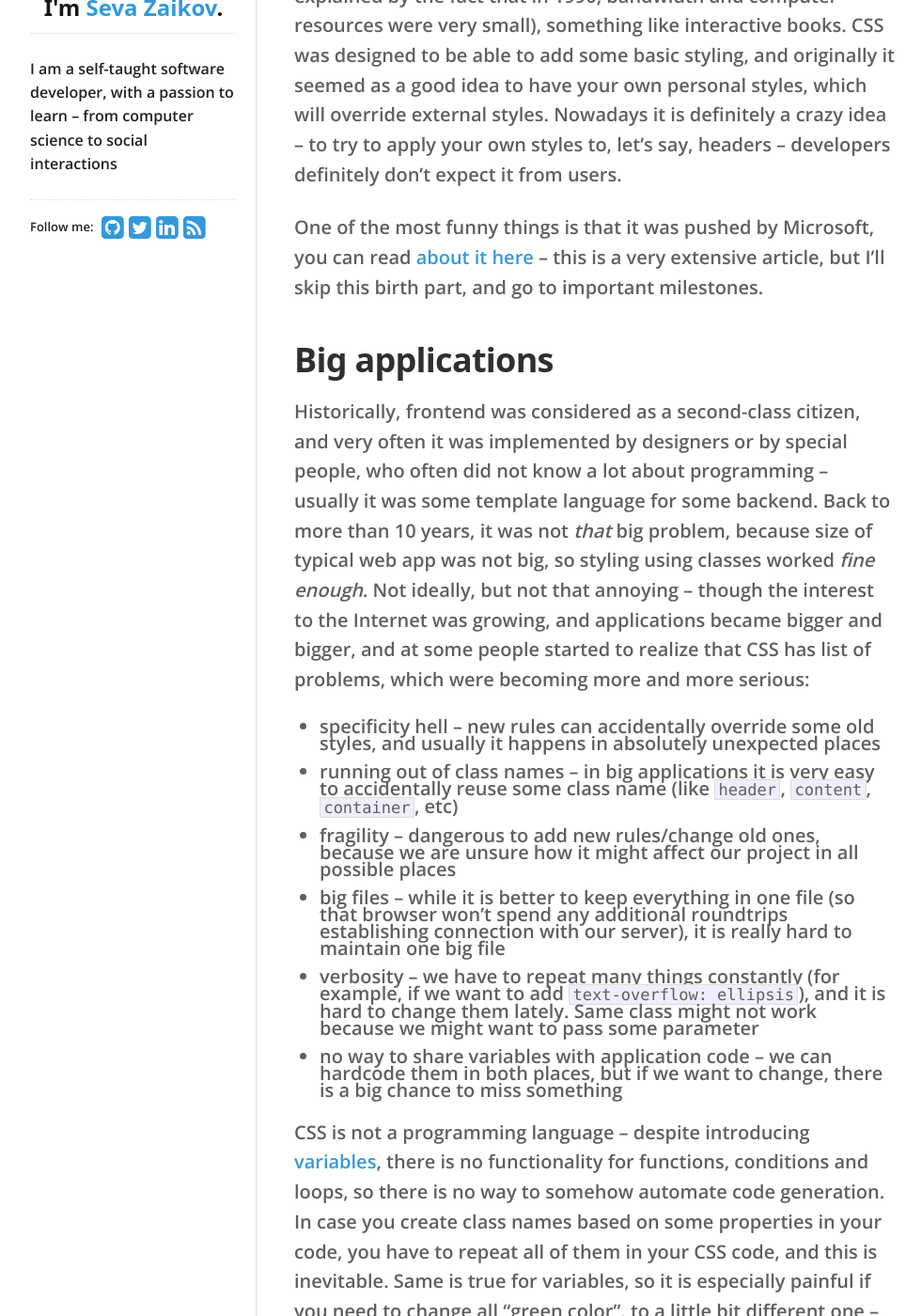
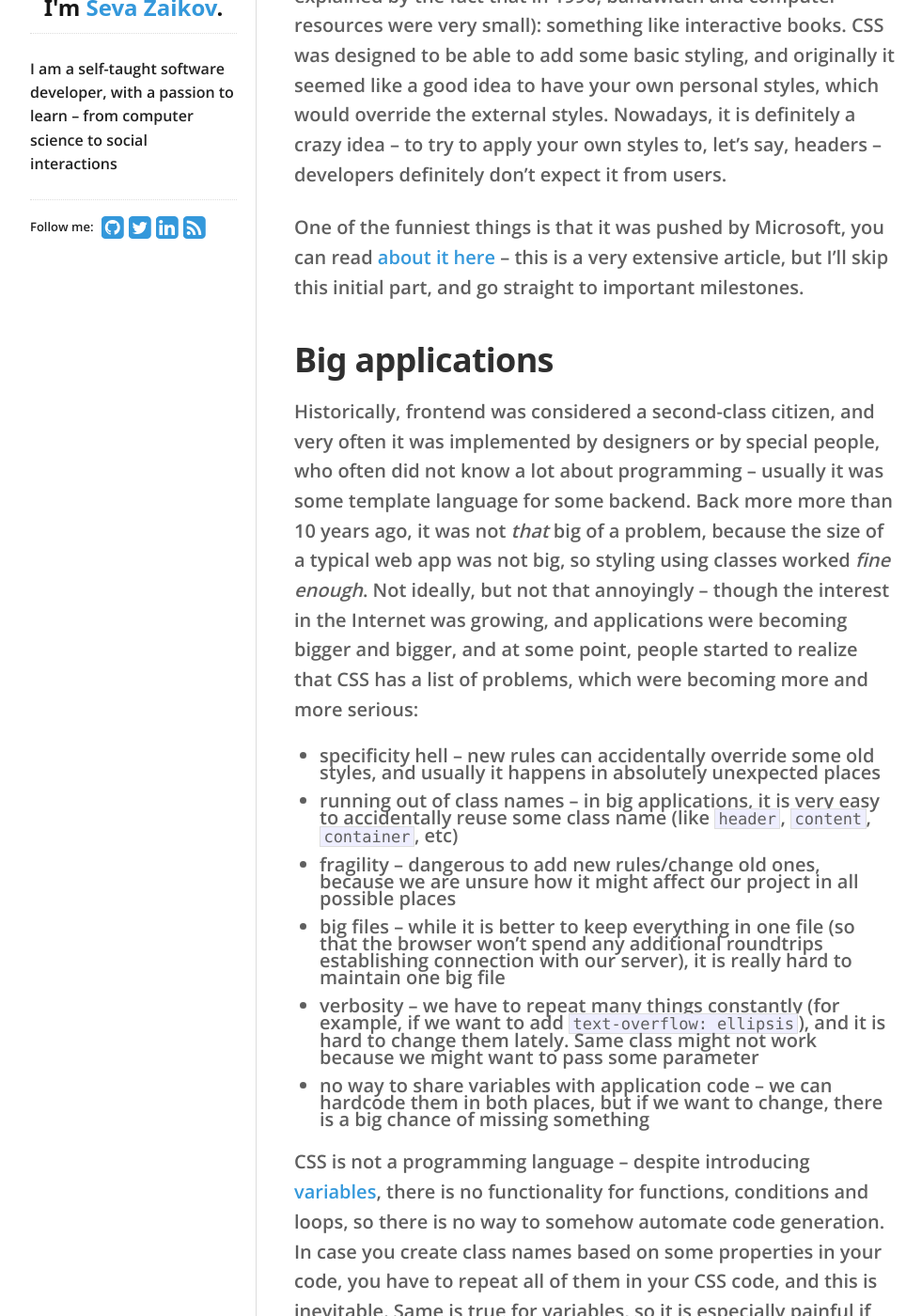
Before and after one commit to Bloomca/blog, a Jekyll site: the page built from _posts/2017-8-25-css-state-of-the-art.md, in a window 1280 px wide and 1400 px high, scrolled down 334 px. Shown: the whole window at 94% size, without its empty margins (138-1119 px from the left). Built offline with Jekyll 4.4.1, drawn with Linux system fonts in a browser that asks for light colours; nearby versions of some CDN libraries; some of the changed text lies outside the part shown.

Commit message:
fix typos

```diff
--- a/_posts/2017-8-25-css-state-of-the-art.md
+++ b/_posts/2017-8-25-css-state-of-the-art.md
@@ -1,27 +1,27 @@
 ---
 layout: post
 title: State of the art in CSS
-keywords: css, javascript, stylesheet, css-in-js, css-modules, webpack, react, sass, less, styled-components, aphrodite, glamour, BEM, Atomic CSS, SMACSS, OOCSS
+keywords: css, javascript, stylesheet, css-in-js, css-modules, webpack, react, sass, less, styled-components, aphrodite, glamour, BEM, Atomic CSS, SMACSS, OOCSS, Radium
 ---
 
-> This article touches latest trends in CSS for big web applications (usually [SPA](https://en.wikipedia.org/wiki/Single-page_application)). I don't try to question whether it is a right or wrong direction, rather try to list all of them.
+> This article touches on the latest trends in CSS for big web applications (usually [SPA](https://en.wikipedia.org/wiki/Single-page_application)). I don't try to question whether it is the right or wrong direction, rather try to list all of them.
 
-Originally, web pages were designed to be informational pages with hyperlinks (even images should not be inlined -- it is explained by the fact that in 1990, bandwidth and computer resources were very small), something like interactive books. CSS was designed to be able to add some basic styling, and originally it seemed as a good idea to have your own personal styles, which will override external styles. Nowadays it is definitely a crazy idea -- to try to apply your own styles to, let's say, headers -- developers definitely don't expect it from users.
+Originally, web pages were designed to be informational pages with hyperlinks (even images should not be inlined -- it is explained by the fact that in 1990, bandwidth and computer resources were very small): something like interactive books. CSS was designed to be able to add some basic styling, and originally it seemed like a good idea to have your own personal styles, which would override the external styles. Nowadays, it is definitely a crazy idea -- to try to apply your own styles to, let's say, headers -- developers definitely don't expect it from users.
 
-One of the most funny things is that it was pushed by Microsoft, you can read [about it here](https://eager.io/blog/the-languages-which-almost-were-css/) -- this is a very extensive article, but I'll skip this birth part, and go to important milestones.
+One of the funniest things is that it was pushed by Microsoft, you can read [about it here](https://eager.io/blog/the-languages-which-almost-were-css/) -- this is a very extensive article, but I'll skip this initial part, and go straight to important milestones.
 
 ## Big applications
 
-Historically, frontend was considered as a second-class citizen, and very often it was implemented by designers or by special people, who often did not know a lot about programming -- usually it was some template language for some backend. Back to more than 10 years, it was not _that_ big problem, because size of typical web app was not big, so styling using classes worked _fine enough_. Not ideally, but not that annoying -- though the interest to the Internet was growing, and applications became bigger and bigger, and at some people started to realize that CSS has list of problems, which were becoming more and more serious:
+Historically, frontend was considered a second-class citizen, and very often it was implemented by designers or by special people, who often did not know a lot about programming -- usually it was some template language for some backend. Back more more than 10 years ago, it was not _that_ big of a problem, because the size of a typical web app was not big, so styling using classes worked _fine enough_. Not ideally, but not that annoyingly -- though the interest in the Internet was growing, and applications were becoming bigger and bigger, and at some point, people started to realize that CSS has a list of problems, which were becoming more and more serious:
 
 - specificity hell -- new rules can accidentally override some old styles, and usually it happens in absolutely unexpected places
-- running out of class names -- in big applications it is very easy to accidentally reuse some class name (like `header`, `content`, `container`, etc)
+- running out of class names -- in big applications, it is very easy to accidentally reuse some class name (like `header`, `content`, `container`, etc)
 - fragility -- dangerous to add new rules/change old ones, because we are unsure how it might affect our project in all possible places
-- big files -- while it is better to keep everything in one file (so that browser won't spend any additional roundtrips establishing connection with our server), it is really hard to maintain one big file
+- big files -- while it is better to keep everything in one file (so that the browser won't spend any additional roundtrips establishing connection with our server), it is really hard to maintain one big file
 - verbosity -- we have to repeat many things constantly (for example, if we want to add `text-overflow: ellipsis`), and it is hard to change them lately. Same class might not work because we might want to pass some parameter
-- no way to share variables with application code -- we can hardcode them in both places, but if we want to change, there is a big chance to miss something
+- no way to share variables with application code -- we can hardcode them in both places, but if we want to change, there is a big chance of missing something
 
-CSS is not a programming language -- despite introducing [variables](https://developer.mozilla.org/en-US/docs/Web/CSS/Using_CSS_variables), there is no functionality for functions, conditions and loops, so there is no way to somehow automate code generation. In case you create class names based on some properties in your code, you have to repeat all of them in your CSS code, and this is inevitable. Same is true for variables, so it is especially painful if you need to change all "green color", to a little bit different one -- sometimes colour might be the same, but semantically it is a different colour (e.g. primary vs header-title). All of this led to development of preprocessors, languages very similar to CSS, but with extended capabilities -- [SASS](http://sass-lang.com/), [LESS](http://lesscss.org/), [Stylus](http://stylus-lang.com/) and [PostCSS](https://github.com/postcss/postcss).
+CSS is not a programming language -- despite introducing [variables](https://developer.mozilla.org/en-US/docs/Web/CSS/Using_CSS_variables), there is no functionality for functions, conditions and loops, so there is no way to somehow automate code generation. In case you create class names based on some properties in your code, you have to repeat all of them in your CSS code, and this is inevitable. Same is true for variables, so it is especially painful if you need to change all "green color", to a slightly different one -- sometimes colour might be the same, but semantically it is a different colour (e.g. primary vs header-title). All of this led to the development of preprocessors, languages very similar to CSS, but with extended capabilities -- [SASS](http://sass-lang.com/), [LESS](http://lesscss.org/), [Stylus](http://stylus-lang.com/) and [PostCSS](https://github.com/postcss/postcss).
 
 ## Preprocessors
 
@@ -30,33 +30,33 @@
 List of essential features:
 
 - Variables (one of the most important things!) -- so colours and sizes are now semantic
-- Imports -- they create one big file, which is better than CSS' approach to just download all imports, establishing new connection for each new file.
-- Loops -- allows to create repeated styles pretty easy, for instance, it allows to create/change grids in extremely simple manner.
-- Functions (or, more often called _mixins_) -- allows to share same functionality with different parameters pretty easily
+- Imports -- they create one big file, which is better than CSS' approach to just download all imports, establishing a new connection for each new file.
+- Loops -- allows to create repeated styles pretty easily, for instance, it allows you to create/change grids in an extremely simple manner.
+- Functions (or, more often called _mixins_) -- allows to share the same functionality with different parameters pretty easily
 - Nesting -- allows to keep related styles together, and removes the possibility of error when we write nesting by hand in CSS
 
-Preprocessors definitely help with verbosity, separating styles to small files (they all encourage concatenation into one file) and keeping variables in one place, they does not help you at all with specifity hell and fragility. In order to address these issues, number of so-called _methodologies_ were invented and popularized.
+Preprocessors definitely help with verbosity, separating styles to small files (they all encourage concatenation into one file) and keeping variables in one place, they do not help you at all with specificity hell and fragility. In order to address these issues, a number of so-called _methodologies_ were invented and popularized.
 
 ## Methodologies
 
-All methodologies mostly tackle the problem of global class names (so possible overlapping) and specificity hell. Because CSS lacks of any scoping, we have to workaround this issue, using some form of class names rules. They all have a different approach, but the idea is kind of the same -- we use some prefix based on some rules.
+All methodologies mostly tackle the problem of global class names (so possible overlapping) and specificity hell. Because CSS lacks any scoping, we have to work around this issue, using some form of class name rules. They all have a different approach, but the idea is kind of the same -- we use some prefix based on some rules.
 
-For example, let's take a look at the [BEM approach](https://en.bem.info/). It is more than a CSS methodology, but we will take into consideration only naming rules.
-BEM stands for block, element, modifider; let's look at the small example. For instance, we want to style header (which appears to be last one, which is bold) in the list inside footer.
+For example, let's take a look at the [BEM approach](https://en.bem.info/). It is more than a CSS methodology, but we will take into consideration only the naming rules.
+BEM stands for block, element, modifider; let's look at a small example. For instance, we want to style the header (which appears to be the last one, which is bold) in the list inside the footer.
 So we have the following components:
 
 - Block -- `footer`
 - Element -- `list-header`
 - Modifier -- `last`
 
-So, the complete classes will be `footer--list-header footer--list-header__last`. It is pretty verbose, but it allows us to write meaningful class names and (to some degree) non-colliding class names. Also, you can see that element consists here from two logical parts, so it would be nice to do so, but because we have only these 3 parts, it means we will need to separate another block, `footer-list`, and inside it we can have an element `header`. I understand, that a lot of people will say at this moment, that I have no idea what BEM naming is, but it is all details with the same result -- we have unique prefixes, and it helps us to avoid name collisions in exchange for verbosity.
-BEM approach does not encourage any nesting, and in case you need to share some styles, it in the context of this approach you need to share components, not just class names. Other approaches use nesting, but they have strict rules what to nest and with which classnames.
+So, the complete classes will be `footer--list-header footer--list-header__last`. It is pretty verbose, but it allows us to write meaningful class names and (to some degree) non-colliding class names. Also, you can see that the element here consists of two logical parts, so it would be nice to do so, but because we have only these 3 parts, it means we will need to separate another block, `footer-list`, and inside it we can have an element `header`. I understand, that a lot of people will say at this moment, that I have no idea what BEM naming is, but it is all just details with the same result -- we have unique prefixes, and it helps us to avoid name collisions in exchange for verbosity.
+BEM approach does not encourage any nesting, and in case you need to share some styles, in the context of this approach you need to share components, not just class names. Other approaches use nesting, but they have strict rules what to nest and with which classnames.
 
-The problem is that they solve problem of global variables only partially. We still need to use them, and we avoid problems by making them longer using special rules, and this is not a very reliable solution in the long term. It works, though, so in case you can not use CSS modules (which adds prefixes automatically), definitely check them out.
+The problem is that they solve the problem of global variables only partially. We still need to use them, and we avoid problems by making them longer using special rules, and this is not a very reliable solution in the long run. It works, though, so in case you cannot use CSS modules (which adds prefixes automatically), definitely check them out.
 
-I'd like to point out, though, that BEM, by discouraging any nesting, solved a problem of specificity almost completely -- but, as always, in exchange for remove C in CSS; without it cascading is impossible (is it good or bad -- another big topic for flaming).
+I'd like to point out, though, that BEM, by discouraging any nesting, solves a problem of specificity almost completely -- but, as always, in exchange for the removal of the C in CSS; without it cascading is impossible (is it good or bad -- another big topic for flaming).
 
-List (non-extensive) of different methodologies (without any order):
+List (non-exhaustive) of different methodologies (in no particular order):
 
 - [BEM](https://en.bem.info/) -- Block, Element, Modifier
 - [SMACSS](https://smacss.com/) -- Scalable and Modular Architecture for CSS
@@ -65,44 +65,44 @@
 
 ## CSS Modules
 
-We have to step back a little before proceeding to actual discussion of [css-modules](https://github.com/css-modules/css-modules), which itself is a specifications for loaders.
+We have to step back a little before proceeding to the actual discussion of [css-modules](https://github.com/css-modules/css-modules), which itself is a specification for loaders.
 
-So, after success of Gmail and growing usage of AJAX, applications started to be more frontend-focused, not only by size, rather by language -- javascript. People started to build much more complicated applications, some started to render everything on the client -- using templates from javascript, so backend code started to be irrelevant in some cases, so it made sense to decouple them in [CVS](https://en.wikipedia.org/wiki/Version_control) (like git) as well. It sparked necessity of tools for processing assets, separate from backend frameworks pipelines.
+So, after the success of Gmail and the growing usage of AJAX, applications started to be more frontend-focused, not only by size, but rather by language -- javascript. People started to build much more complicated applications, some started to render everything on the client -- using templates from javascript, so backend code started to be irrelevant in some cases, so it made sense to decouple them in [CVS](https://en.wikipedia.org/wiki/Version_control) (like git) as well. It sparked necessity of tools for processing assets, separate from backend frameworks pipelines.
 
-And because [node.js](https://nodejs.org/en/) was released, people started to build them. [Grunt](https://gruntjs.com/), [Gulp](https://gulpjs.com/), and then, finally [Browserify](http://browserify.org/). The last one is especially important, because while Grunt and Gulp perform set of tasks on files, browserify processes everything based on set of rules. Essentially, it means that we can process everything, including css, and it means, that we can `require` css files, and get some output. And it works exactly this way -- we require css file, it is parsed, and we have a normal js object with keys as our classes, but values are different _unique_ strings!
+And because [node.js](https://nodejs.org/en/) was released, people started to build them. [Grunt](https://gruntjs.com/), [Gulp](https://gulpjs.com/), and then, finally [Browserify](http://browserify.org/). The last one is especially important, because while Grunt and Gulp perform a set of tasks on files, browserify processes everything based on a set of rules. Essentially, it means that we can process everything, including css, and it means, that we can `require` css files, and get some output. And it works exactly this way -- we require a css file, it is parsed, and we have a normal js object with keys as our classes, but values are different _unique_ strings!
 
-This is an amazing breakthrough, and I would like to stress it once again. We are able to have as many _title_ classes as we want, as long as they reside in different files -- which is perfectly fine for us, as we want to keep them nearby template/component/UI which actually uses them. CSS modules, in fact, is a concept of having scopes, it is like a block-element system from BEM, where block is unique prefix (and we don't have to think about it at all), and element is our classes -- e.g. _title_. Because we can modularize as much as we want, and prefix will be unique, we don't really need to introduce modifiers at all -- but we can! We can use the whole BEM naming system again, or use nesting, or absolutely anything, but with being sure that it won't overlap with something else. This is a very powerful technique!
+This is an amazing breakthrough, and I would like to stress it once again. We are able to have as many _title_ classes as we want, as long as they reside in different files -- which is perfectly fine for us, as we want to keep them nearby to the template/component/UI which actually uses them. CSS modules, in fact, is a concept of having scopes, it is like a block-element system from BEM, where block is unique prefix (and we don't have to think about it at all), and element is our classes -- e.g. _title_. Because we can modularize as much as we want, and prefix will be unique, we don't really need to introduce modifiers at all -- but we can! We can use the whole BEM naming system again, or use nesting, or absolutely anything, but with being sure that it won't overlap with something else. This is a very powerful technique!
 
-The biggest downside, which is still unsolved, sharing code between application and our styles. Using preprocessors, we can define same variables during build step, but if we want to define something during runtime, we have to fallback to old `style` attribute, which naturally leads us to the last point -- css-in-js.
+The biggest downside, which is still unsolved, is sharing code between application and our styles. Using preprocessors, we can define same variables during build step, but if we want to define something during the runtime, we have to fallback to old `style` attributes, which naturally leads us to the last point -- css-in-js.
 
 ## CSS-in-JS
 
-There was some playing in this field before, but all the jazz started after this talk:
+There was some playing in this field before, but all the buzz started after this talk:
 
 <script async class="speakerdeck-embed" data-id="2e15908049bb013230960224c1b4b8bd" data-ratio="1.33333333333333" src="//speakerdeck.com/assets/embed.js"></script>
 
 It touched a very dangerous topic about should we move all styles also to javascript, and now there are plenty of libraries to do so, but they all have only 2 different approaches.
-The first approach is very obvious, they literally use all styles from javascript. There are couple of problems here:
+The first approach is very obvious, they literally use all styles from javascript. There are a couple of problems here:
 
 - there are no classes at all, so you can just tinker around changing styles of _all_ list elements
-- looking into developer console, it is incredibly hard to understand which component is here
+- looking into the developer console, it is incredibly hard to understand which component is here
 - we transfer more bytes -- because everything is inlined, we have to repeat ourselves in many places
 
 <img class="image" src="/assets/img/inline_styles.jpg" />
 Example of project with inline styles
 
-The other approach is to use DOM specification about [StyleSheets](https://developer.mozilla.org/en-US/docs/Web/API/CSSStyleSheet). It works almost the same from interface part,
+The other approach is to use DOM specification about [StyleSheets](https://developer.mozilla.org/en-US/docs/Web/API/CSSStyleSheet). It works almost the same from the interface part,
 
-Because we literally write normal javascript, it allows us to solve absolutely all listed problems, and even more -- we can transform our styles in runtime, so your application can be styled completely differently based on some parameters, and can be even be restyled subtly based on some toggle, which will be very complicated task in case of using traditional approach, with prebuilt CSS files.
+Because we literally write normal javascript, it allows us to solve absolutely all the listed problems, and even more -- we can transform our styles in runtime, so your application can be styled completely differently based on some parameters, and can even be restyled subtly based on some toggle, which will be a very complicated task in case of using traditional approach, with prebuilt CSS files.
 
 Of course, there are several problems:
 
-- tools are not ready yet. Thanks to JS ecosystem and community, it is fine for Electron based editors, but more traditionals IDEs will pick it up not that soon (by tools I mean emmet and linting mostly)
+- tools are not ready yet. Thanks to the JS ecosystem and community, it is fine for Electron based editors, but more traditionals IDEs will pick it up not that soon (by tools I mean emmet and linting mostly)
 - many libraries don't have any nesting
 - it is javascript, so this might complicate development in case less experienced developers are used for HTML & CSS development
 - it is a very rapid field (as usual in JS world), so there is a big chance that in couple years your library will be obsolete and abandoned
 
-And list (non-extensive) of active projects, without any order:
+And list (non-exhaustive) of active projects, in no particular order:
 
 - [Aphrodite](https://github.com/Khan/aphrodite)
 - [Styled-Components](https://www.styled-components.com/)
@@ -111,6 +111,6 @@
 
 ## Conclusion
 
-Nowadays, when you start a new web project, you should definitely choose a strategy, based on the size of the application and requirements. If you don't have to style a lot of stuff dynamically and you know all variables at the build step, and you don't want to share some components between different projects with different themes, then you can safely pick more traditional approach (but I highly recommend to use CSS-modules, to solve all problems with global class names and specificity), using some methodology of your choice, and stick with it. There is a 100% chance, that your choice will still be sane in the next 5 years, which is a big question in case of JS choice.
+Nowadays, when you start a new web project, you should definitely choose a strategy, based on the size of the application and requirements. If you don't have to style a lot of stuff dynamically and you know all the variables at the build step, and you don't want to share some components between different projects with different themes, then you can safely pick a more traditional approach (but I highly recommend to use CSS-modules, to solve all problems with global class names and specificity), using some methodology of your choice, and stick with it. There is a 100% chance, that your choice will still to be sane in the next 5 years, which is a big question in the case of JS choice.
 
-In case you need a big flexibility, heavy theming and maybe some on-the-fly style changings, then go with CSS-in-JS. You will need to evaluate all existing solutions by yourself, picking in which you believe the most, and which suits you the best -- it is a risky bet anyway, but it will definitely solve a lot of traditional problems of css, especially with shared components between projects and runtime style changes.
+In case you need a big flexibility, heavy theming and maybe some on-the-fly style changings, then go with CSS-in-JS. You will need to evaluate all the existing solutions by yourself, picking which you believe the most, and which suits you the best -- it is a risky bet anyway, but it will definitely solve a lot of traditional problems of css, especially with shared components between projects and runtime style changes.
```
